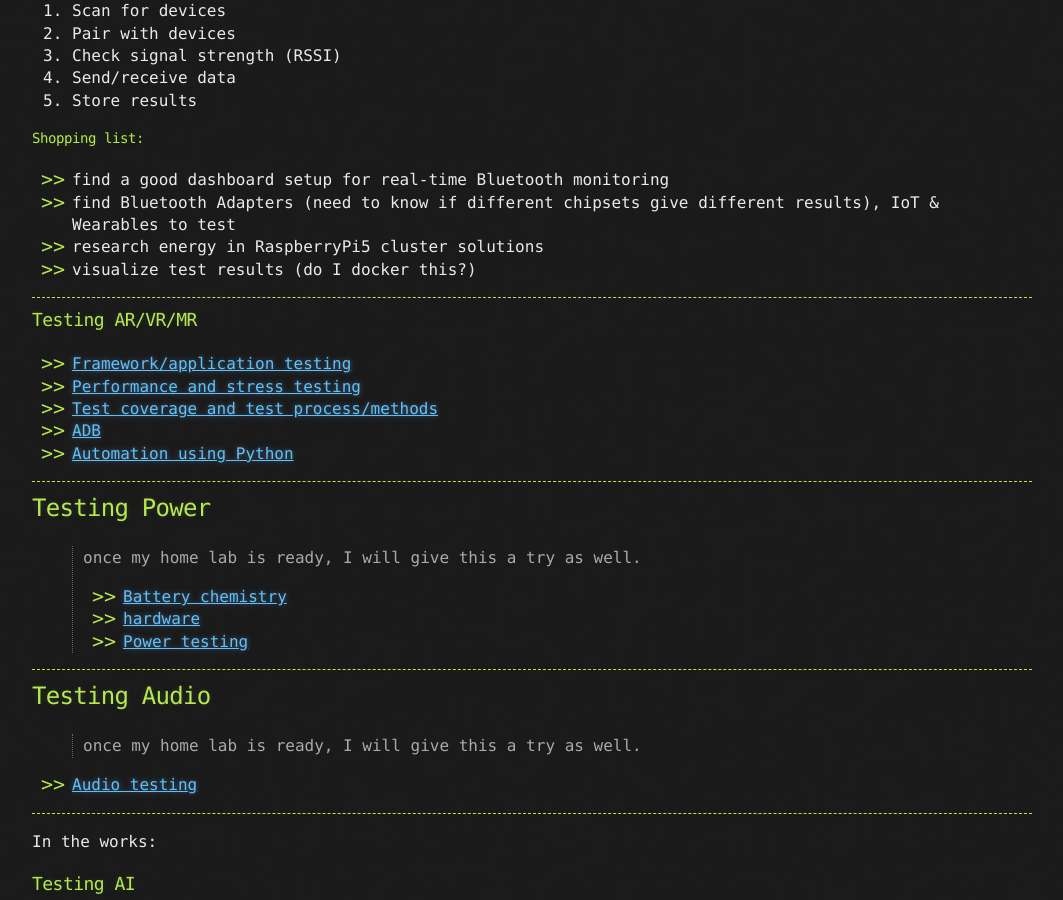
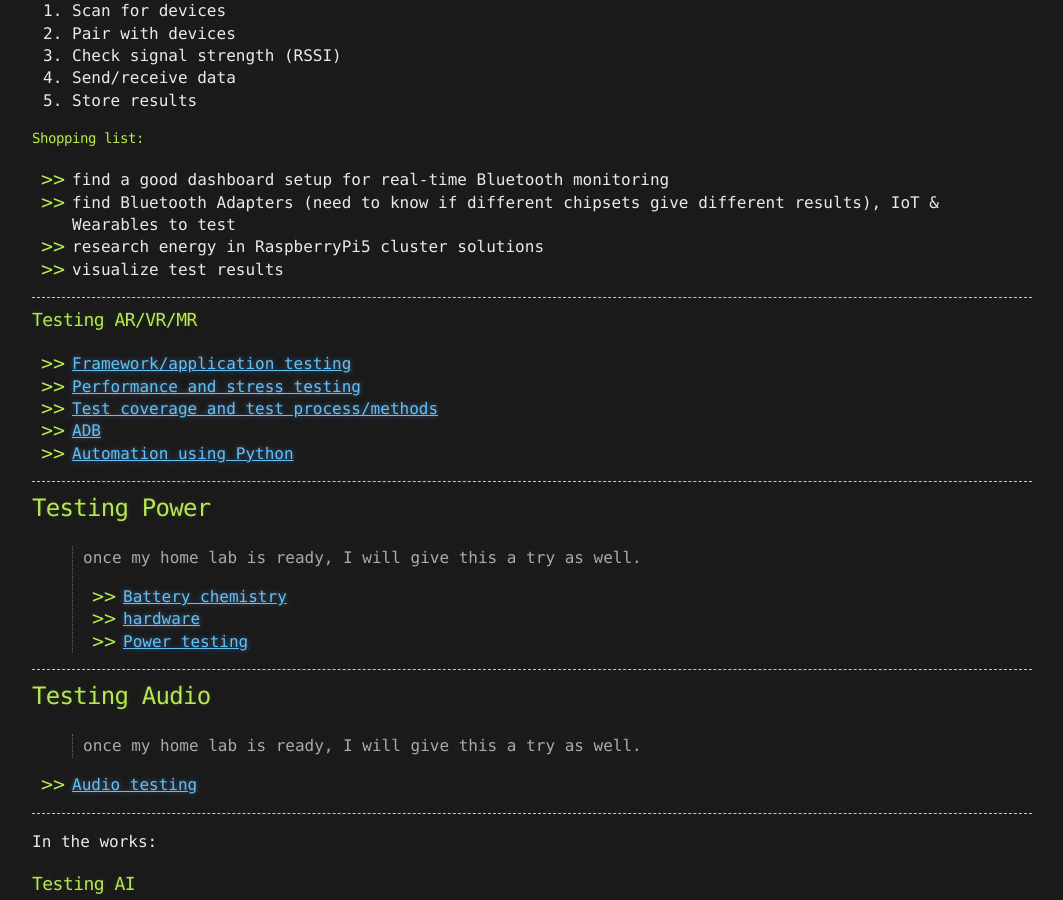
Before and after one commit to sciustechnologia/sciustechnologia.github.io, a Jekyll site: the page built from index.md, in a window 1280 px wide and 900 px high, scrolled down 1508 px. Shown: the whole window, without its empty margins (108-1171 px from the left). Built offline with Jekyll 4.4.1, drawn with Linux system fonts in a browser that asks for light colours; some of the changed text lies outside the part shown.

Commit message:
Update index.md

```diff
--- a/index.md
+++ b/index.md
@@ -65,7 +65,7 @@ description: QA testing and technical writing
 * find a good dashboard setup for real-time Bluetooth monitoring
 * find  Bluetooth Adapters (need to know if different chipsets give different results), IoT & Wearables to test
 * research energy in RaspberryPi5 cluster solutions
-* visualize test results (do I docker this?)
+* visualize test results
 
 ---
 
```
Also changed, not shown: other parts of index.md (+1 -1 lines).
